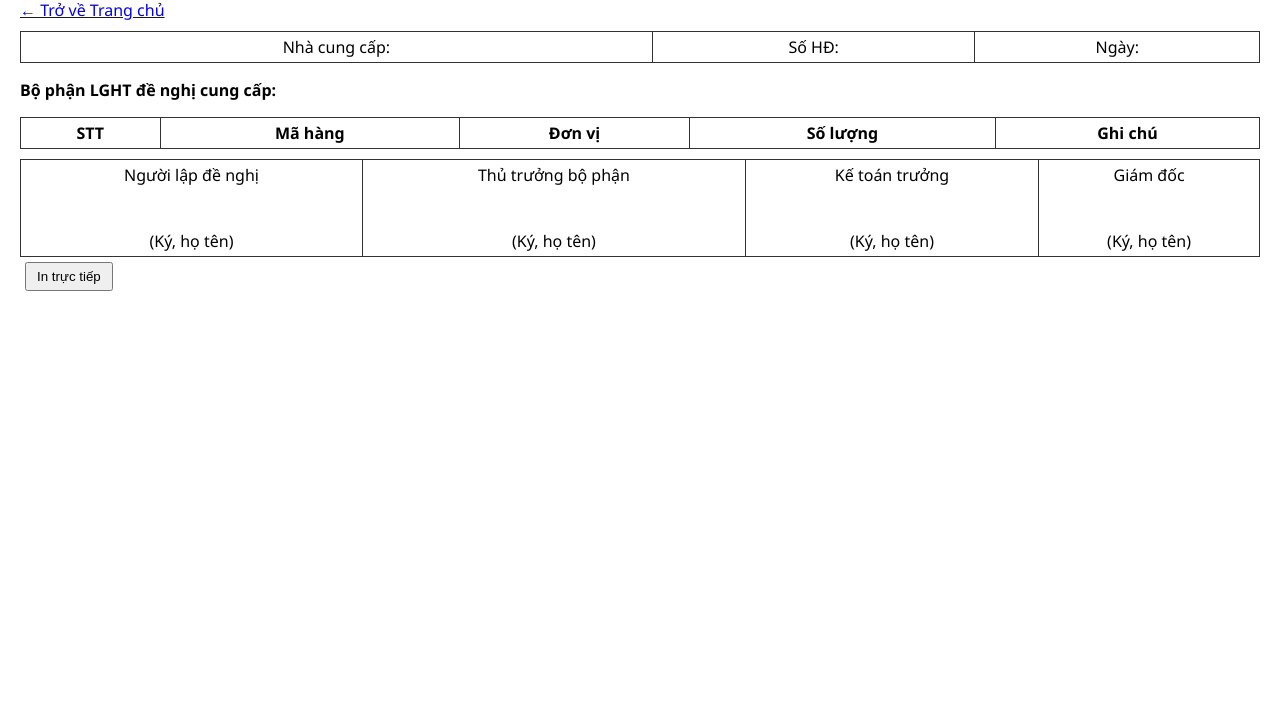
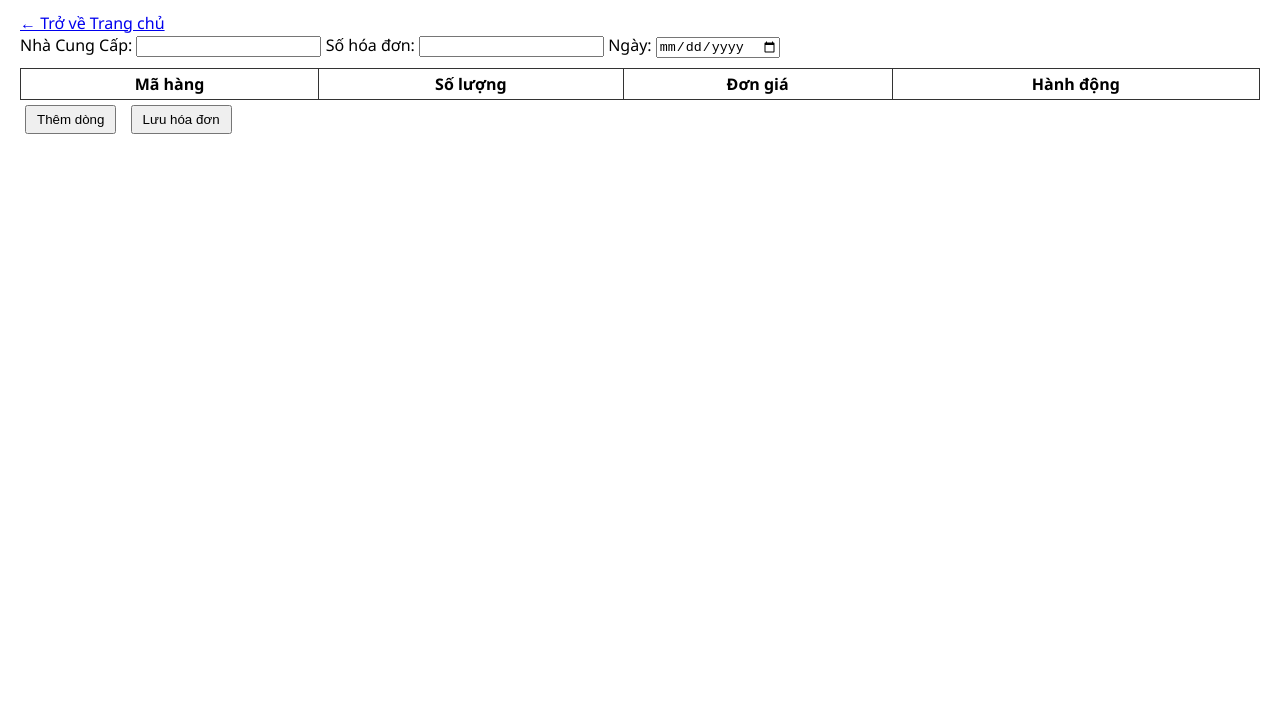
Before and after one commit to nguyenjeremy/quanly-de-nghi, a plain HTML site: page nhap_hoadon.html in a window 1280 px wide. Shown: the part 74-800 px from the top of the page. Drawn offline with Linux system fonts and the light colour scheme.

Commit message:
Update nhap_hoadon.html

```diff
--- a/nhap_hoadon.html
+++ b/nhap_hoadon.html
@@ -2,41 +2,33 @@
 <html lang="vi">
 <head>
   <meta charset="UTF-8">
-  <title>Đề nghị mua vật tư</title>
+  <title>Nhập hóa đơn</title>
   <link rel="stylesheet" href="style.css">
 </head>
 <body>
-  <h2>ĐỀ NGHỊ MUA VẬT TƯ</h2>
+  <h1>Nhập Hóa đơn</h1>
   <a href="index.html">&larr; Trở về Trang chủ</a>
+  <form>
+    <div>
+      <label>Nhà Cung Cấp: <input id="supplier" type="text"></label>
+      <label>Số hóa đơn: <input id="invoiceNumber" type="text"></label>
+      <label>Ngày: <input id="date" type="date"></label>
+    </div>
+    <table id="itemsTable">
+      <thead>
+        <tr>
+          <th>Mã hàng</th>
+          <th>Số lượng</th>
+          <th>Đơn giá</th>
+          <th>Hành động</th>
+        </tr>
+      </thead>
+      <tbody id="itemsBody"></tbody>
+    </table>
+    <button type="button" id="addItem">Thêm dòng</button>
+    <button type="button" id="saveInvoice">Lưu hóa đơn</button>
+  </form>
 
-  <table class="info-table">
-    <tr>
-      <td>Nhà cung cấp: <span id="vattuSupplier"></span></td>
-      <td>Số HĐ: <span id="vattuInvoice"></span></td>
-      <td>Ngày: <span id="vattuDate"></span></td>
-    </tr>
-  </table>
-
-  <p><strong>Bộ phận LGHT đề nghị cung cấp:</strong></p>
-  <table id="vattuTable">
-    <thead>
-      <tr>
-        <th>STT</th><th>Mã hàng</th><th>Đơn vị</th><th>Số lượng</th><th>Ghi chú</th>
-      </tr>
-    </thead>
-    <tbody id="vattuBody"></tbody>
-  </table>
-
-  <table class="signature-table">
-    <tr>
-      <td>Người lập đề nghị<br><br><br>(Ký, họ tên)</td>
-      <td>Thủ trưởng bộ phận<br><br><br>(Ký, họ tên)</td>
-      <td>Kế toán trưởng<br><br><br>(Ký, họ tên)</td>
-      <td>Giám đốc<br><br><br>(Ký, họ tên)</td>
-    </tr>
-  </table>
-
-  <button onclick="window.print()" class="no-print">In trực tiếp</button>
   <script src="script.js"></script>
 </body>
 </html>
```
